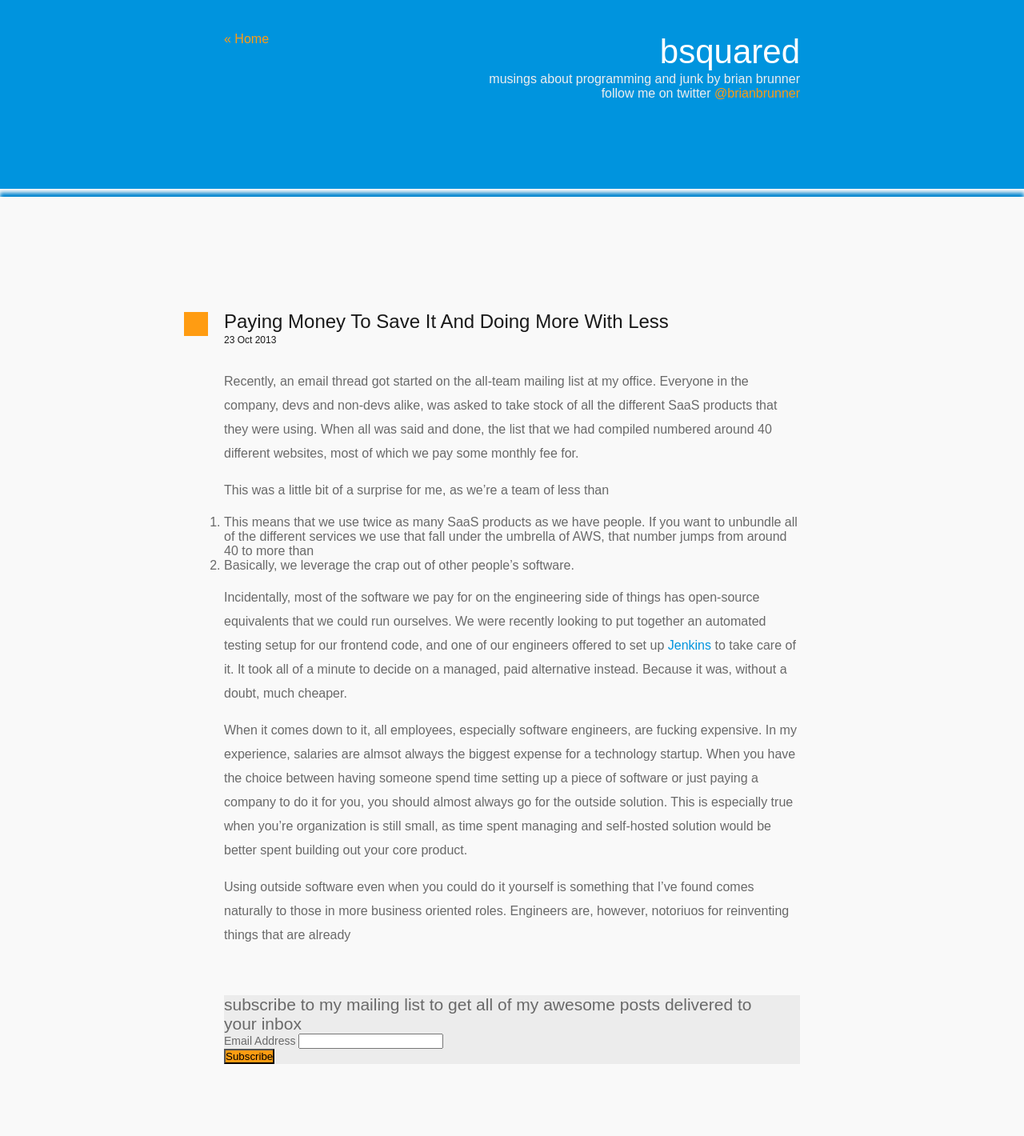
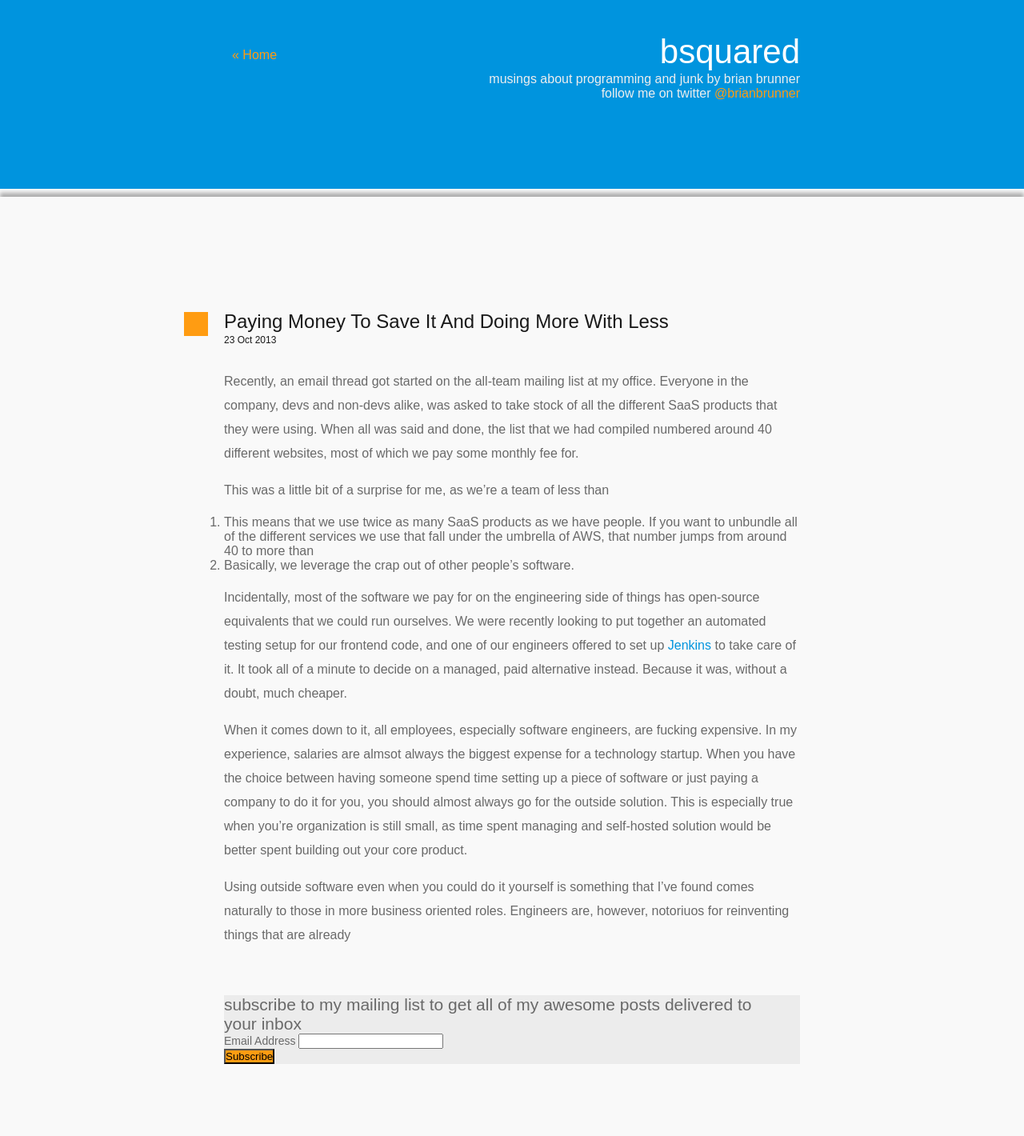
Before and after one commit to brianbrunner/brianbrunner.github.io, a Jekyll site: the page built from _posts/2013-10-23-automation.markdown, in a window 1280 px wide. Shown: the whole page at 80% size. Built offline with Jekyll 4.4.1, drawn with Linux system fonts in a browser that asks for light colours; nearby versions of some CDN libraries; comment, search, counter and statistics services are not loaded.

Commit message:
Updated some styling

```diff
--- a/css/style.css
+++ b/css/style.css
@@ -32,7 +32,7 @@ body {
 }
 body > .content-wrap {
   position: relative;
-  box-shadow: 0px -5px 5px #0084CE;
+  box-shadow: 0px -5px 5px rgba(0,0,0,0.3);
   margin-top: 246px;
   z-index: 100;
   background-color: #f9f9f9;
@@ -84,9 +84,9 @@ hr {
 }
 body .content .back {
   position: fixed;
-  top: 40px;
+  top: 60px;
   left: 50%;
-  margin-left: -360px;
+  margin-left: -350px;
   color: #FF9C12 !important;
 }
 .back:hover {
```
